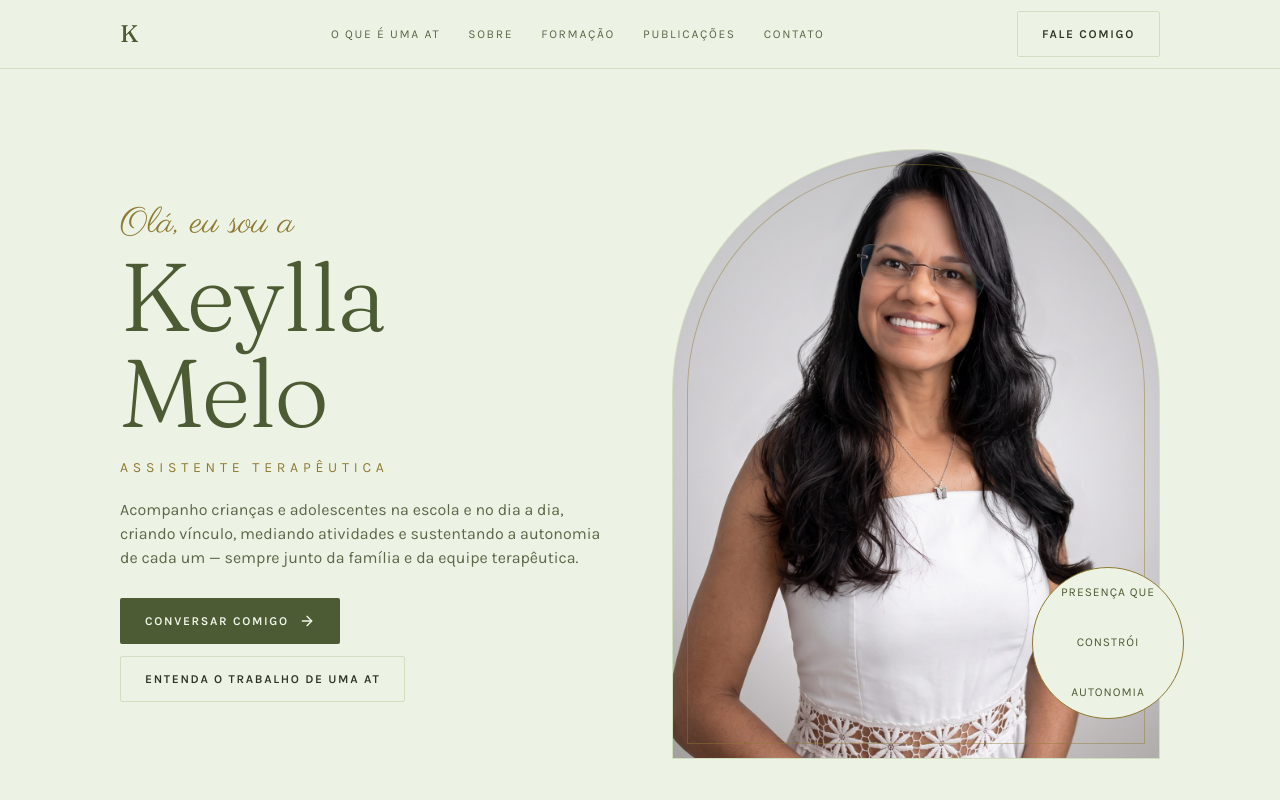
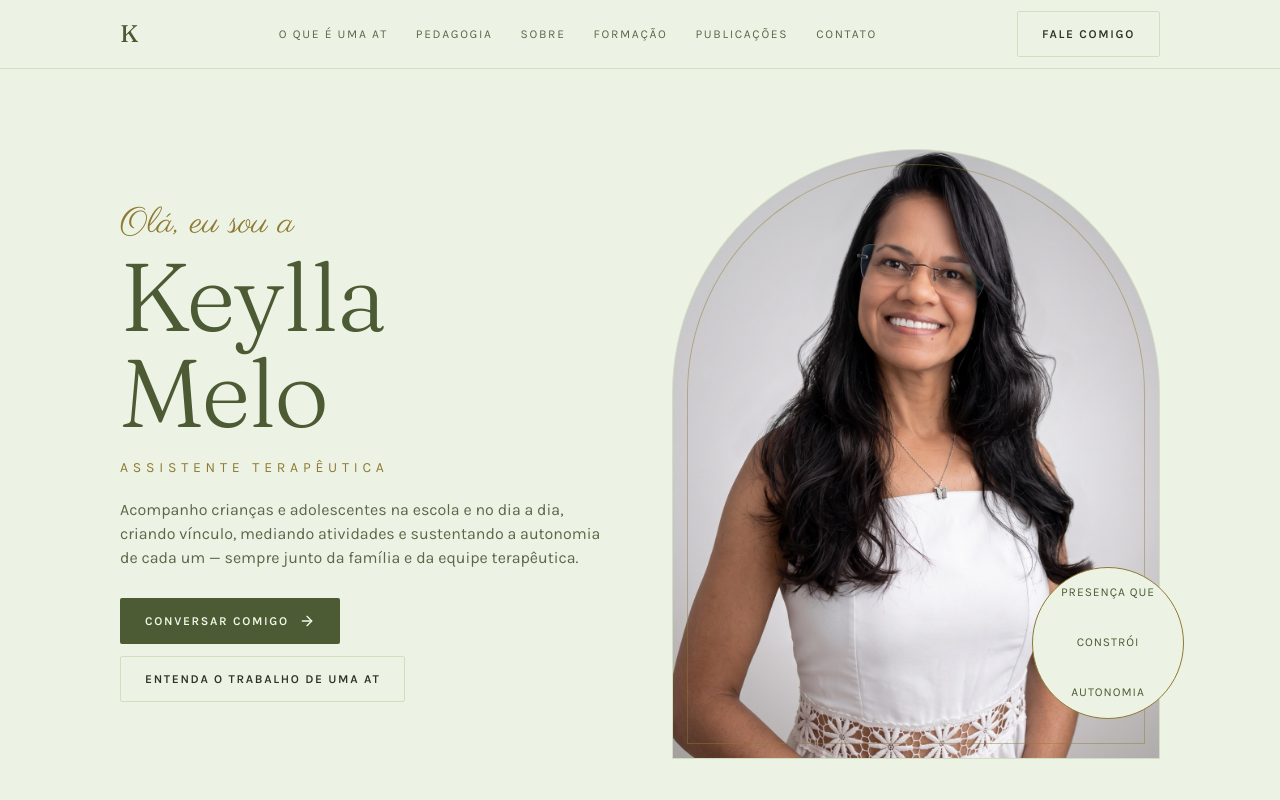
Before and after one commit to Joaommsp/portifolio-kercia-keylla, a Next.js app: page / in a window 1280 px wide. Shown: the top 800 px of the page. Built offline with nearby package versions, Linux system fonts and the light colour scheme; no server answers; the database is empty.

Commit message:
feat(conteudo): descrever as quatro frentes de formacao da keylla

```diff
--- a/src/content/site.ts
+++ b/src/content/site.ts
@@ -22,6 +22,7 @@ export const PENDENTE = "PENDENTE" as const;
 export const ancoras = {
   topo: "topo",
   at: "at",
+  pedagogia: "pedagogia",
   sobre: "sobre",
   formacao: "formacao",
   publicacoes: "publicacoes",
@@ -55,6 +56,7 @@ export const metadadosDoSite = {
 
 export const navegacao = [
   { rotulo: "O que é uma AT", href: ancora(ancoras.at) },
+  { rotulo: "Pedagogia", href: ancora(ancoras.pedagogia) },
   { rotulo: "Sobre", href: ancora(ancoras.sobre) },
   { rotulo: "Formação", href: ancora(ancoras.formacao) },
   { rotulo: "Publicações", href: ancora(ancoras.publicacoes) },
@@ -142,6 +144,45 @@ export const secaoAt = {
         "Orientação e devolutiva constantes, para que a rotina de casa siga a mesma direção do trabalho terapêutico.",
     },
   ] satisfies readonly Pilar[],
+} as const;
+
+export type FrenteDeFormacao = {
+  readonly titulo: string;
+  readonly descricao: string;
+};
+
+/**
+ * As quatro frentes que sustentam o atendimento. A ordem é o argumento da
+ * seção — a formação em educação vem antes do acompanhamento, não depois —,
+ * por isso a numeração sai daqui e não de um contador do componente.
+ */
+export const secaoPedagogia = {
+  eyebrow: "Formação que sustenta a prática",
+  titulo: "Pedagogia",
+  chamada:
+    "Quatro frentes que se somam no mesmo atendimento — cada uma responde por uma parte do que a criança precisa.",
+  frentes: [
+    {
+      titulo: "Pedagogia",
+      descricao:
+        "A base de tudo: como a criança aprende, o que a trava e como o professor pode ser aliado. É daqui que vem a leitura de sala de aula que um acompanhamento sem formação em educação não alcança.",
+    },
+    {
+      titulo: "Pedagogia hospitalar",
+      descricao:
+        "Acompanhamento de crianças em tratamento e internação, para que o afastamento da escola não vire perda de vínculo nem de aprendizagem.",
+    },
+    {
+      titulo: "Educação e inclusão",
+      descricao:
+        "Adaptação de material, rotina e avaliação junto da escola — a parte que transforma a matrícula em participação real.",
+    },
+    {
+      titulo: "Acompanhamento terapêutico",
+      descricao:
+        "O trabalho de AT no dia a dia, sustentado pelas três frentes acima e conduzido junto da família e da equipe terapêutica.",
+    },
+  ] satisfies readonly FrenteDeFormacao[],
 } as const;
 
 export const secaoSobre = {
```
